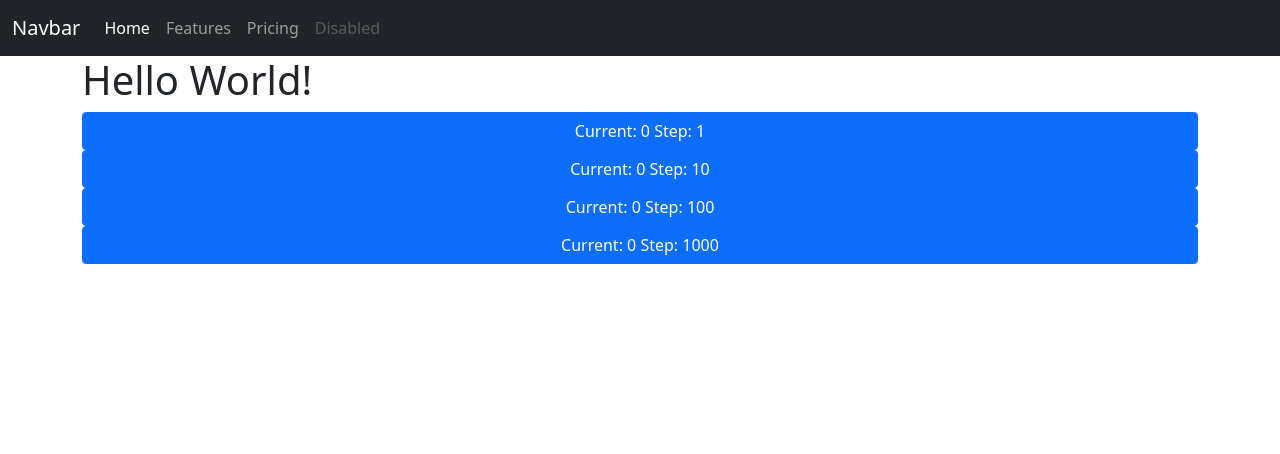
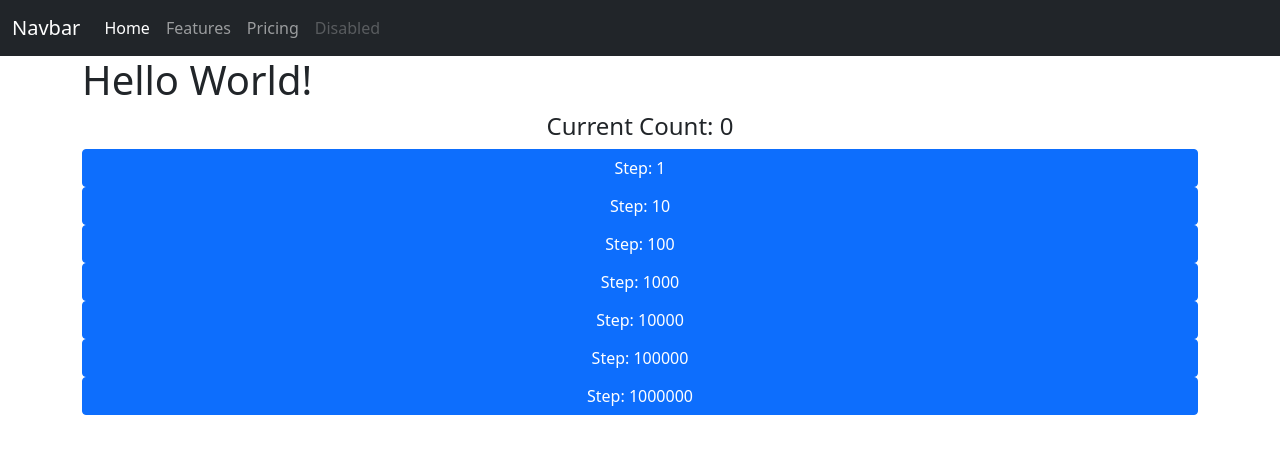
Before and after one commit to bstanton773/kekambas-86_react, a React (Create React App) app: page / in a window 1280 px wide. Shown: the top 454 px of the page. Built offline with nearby package versions, Linux system fonts and the light colour scheme.

Commit message:
Move count state to app

```diff
--- a/src/App.js
+++ b/src/App.js
@@ -4,17 +4,29 @@ import Nav from "./components/Nav";
 
 
 export default class App extends Component{
+    constructor(props){
+        super(props);
+        this.state = {
+            count: 0
+        }
+    }
+
+    handleButtonClick = (step) => {
+        let newCount = this.state.count + step;
+        this.setState({
+            count: newCount
+        })
+    }
 
     render(){
+        const myButtonSteps = [1, 10, 100, 1000, 10000, 100000, 1000000]
         return (
             <>
                 <Nav />
                 <div className='container'>
                     <h1>Hello World!</h1>
-                    <Button step={1} />
-                    <Button step={10} />
-                    <Button step={100} />
-                    <Button step={1000} />
+                    <h4 className='text-center'>Current Count: {this.state.count}</h4>
+                    {myButtonSteps.map(step => <Button step={step} handleClick={this.handleButtonClick} />)}
 
                 </div>
             </>
--- a/src/components/Button.js
+++ b/src/components/Button.js
@@ -1,24 +1,12 @@
 import React, { Component } from 'react'
 
 export default class Button extends Component {
-    constructor(props){
-        super(props);
-        console.log('Constructed')
-        this.state = {
-            count: 0
-        }
-    }
 
-    handleClick = () => {
-        console.log(`This button with a step of ${this.props.step} has been clicked!`)
-        let newCount = this.state.count + this.props.step;
-        this.setState({count: newCount})
-    }
 
     render() {
         console.log('Rendered')
         return (
-            <button onClick={this.handleClick} className='btn btn-primary d-block w-100'>Current: {this.state.count} Step: {this.props.step}</button>
+            <button onClick={() => this.props.handleClick(this.props.step)} className='btn btn-primary d-block w-100'>Step: {this.props.step}</button>
         )
     }
 }
```
